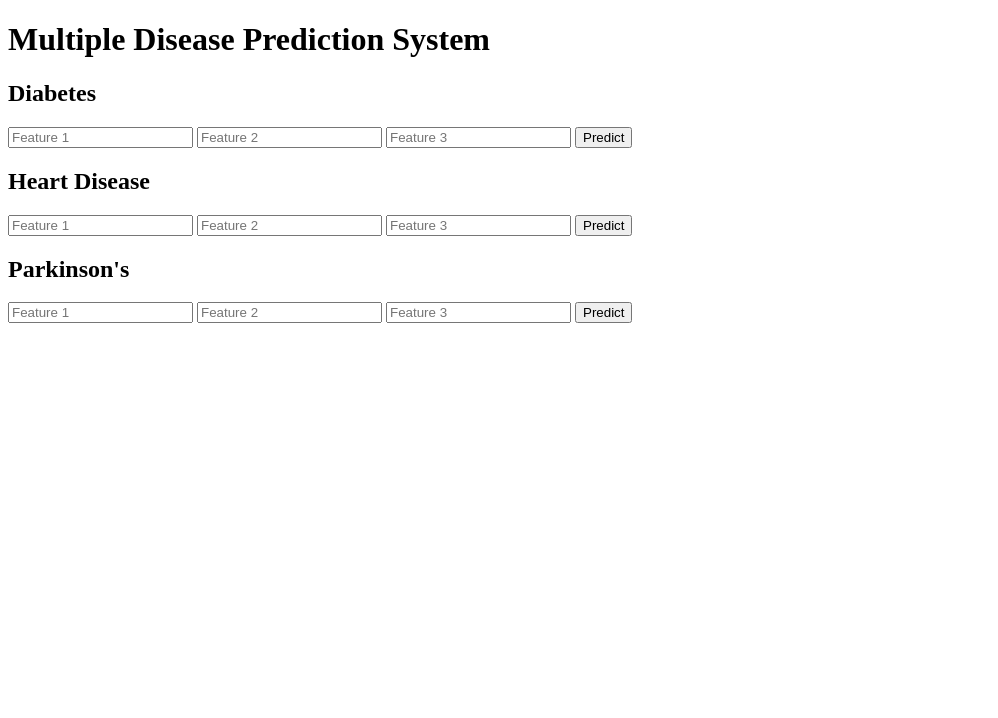
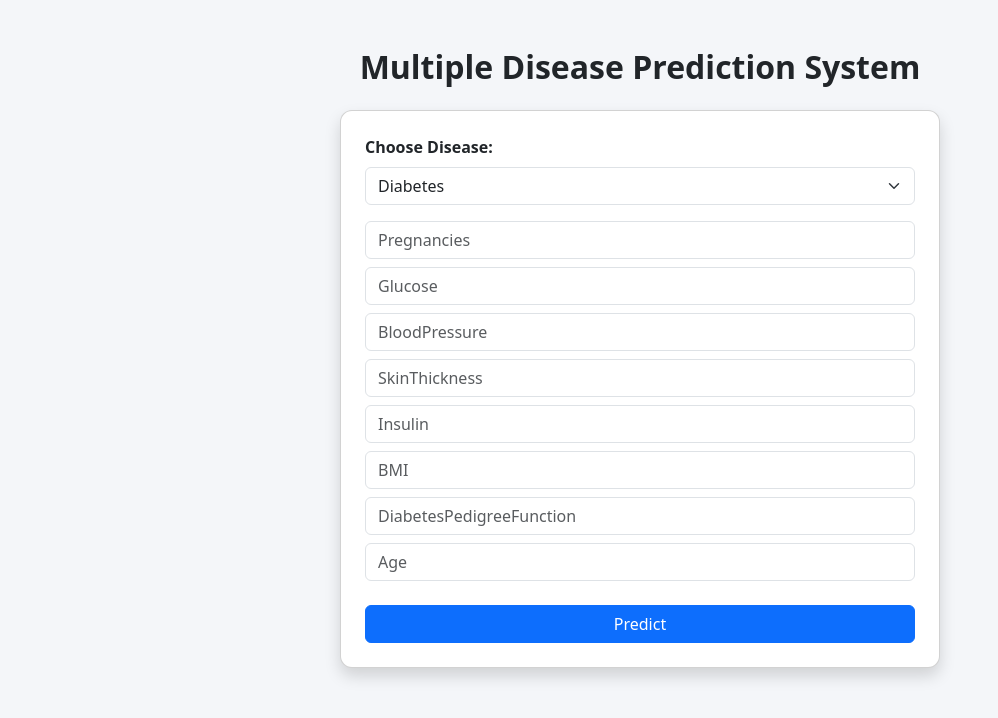
Before and after one commit to ryangeoantony007-cmd/multiple-disease-prediction, a Flask app: page / in a window 1280 px wide. Shown: the top 718 px of the page, without its empty margins (0-998 px from the left). Run offline with Flask 3, Linux system fonts and the light colour scheme; parts of the project's set-up code (start-up, migrations or seed data) failed here and were passed over.

Commit message:
Add files via upload

```diff
--- a/templates/index.html
+++ b/templates/index.html
@@ -1,32 +1,84 @@
+<!DOCTYPE html>
+<html lang="en">
+<head>
+    <meta charset="UTF-8">
+    <title>Multiple Disease Prediction System</title>
+    <link href="https://cdn.jsdelivr.net/npm/bootstrap@5.3.2/dist/css/bootstrap.min.css" rel="stylesheet">
+    <style>
+        body {
+            background-color: #f4f6f9;
+        }
+        .card {
+            border-radius: 12px;
+        }
+    </style>
+</head>
+<body>
 
-<!DOCTYPE html>
-<html>
-<head><title>Multiple Disease Prediction</title></head>
-<body>
-    <h1>Multiple Disease Prediction System</h1>
+<div class="container mt-5">
+    <h2 class="text-center mb-4 fw-bold">Multiple Disease Prediction System</h2>
 
-    <h2>Diabetes</h2>
-    <form action="/diabetes" method="post">
-        <input name="f1" placeholder="Feature 1">
-        <input name="f2" placeholder="Feature 2">
-        <input name="f3" placeholder="Feature 3">
-        <button type="submit">Predict</button>
-    </form>
+    <div class="card shadow p-4 mx-auto" style="max-width: 600px;">
+        <form id="predictionForm" method="post">
 
-    <h2>Heart Disease</h2>
-    <form action="/heart" method="post">
-        <input name="f1" placeholder="Feature 1">
-        <input name="f2" placeholder="Feature 2">
-        <input name="f3" placeholder="Feature 3">
-        <button type="submit">Predict</button>
-    </form>
+            <label class="fw-semibold mb-2">Choose Disease:</label>
+            <select class="form-select mb-3" id="disease" onchange="loadFields()">
+                <option value="diabetes">Diabetes</option>
+                <option value="heart">Heart Disease</option>
+                <option value="parkinsons">Parkinson's</option>
+            </select>
 
-    <h2>Parkinson's</h2>
-    <form action="/parkinsons" method="post">
-        <input name="f1" placeholder="Feature 1">
-        <input name="f2" placeholder="Feature 2">
-        <input name="f3" placeholder="Feature 3">
-        <button type="submit">Predict</button>
-    </form>
+            <div id="fields"></div>
+
+            <button class="btn btn-primary w-100 mt-3">Predict</button>
+        </form>
+    </div>
+</div>
+
+<script>
+function loadFields() {
+    const disease = document.getElementById("disease").value;
+    const fieldsDiv = document.getElementById("fields");
+    let html = "";
+
+    if (disease === "diabetes") {
+        document.getElementById("predictionForm").action = "/diabetes";
+        const labels = [
+            "Pregnancies", "Glucose", "BloodPressure", "SkinThickness",
+            "Insulin", "BMI", "DiabetesPedigreeFunction", "Age"
+        ];
+        labels.forEach(l => {
+            html += `<input class="form-control mb-2" name="${l}" placeholder="${l}" required>`;
+        });
+    }
+
+    if (disease === "heart") {
+        document.getElementById("predictionForm").action = "/heart";
+        const labels = [
+            "Age", "Sex", "ChestPain", "RestingBP", "Cholesterol",
+            "FastingBloodSugar", "MaxHeartRate", "ExerciseAngina"
+        ];
+        labels.forEach(l => {
+            html += `<input class="form-control mb-2" name="${l}" placeholder="${l}" required>`;
+        });
+    }
+
+    if (disease === "parkinsons") {
+        document.getElementById("predictionForm").action = "/parkinsons";
+        const labels = [
+            "MDVP:Fo(Hz)", "MDVP:Fhi(Hz)", "MDVP:Flo(Hz)",
+            "MDVP:Jitter(%)", "MDVP:Shimmer", "HNR"
+        ];
+        labels.forEach(l => {
+            html += `<input class="form-control mb-2" name="${l}" placeholder="${l}" required>`;
+        });
+    }
+
+    fieldsDiv.innerHTML = html;
+}
+
+loadFields();
+</script>
+
 </body>
 </html>
```
Also changed, not shown: templates/result.html (+14 -6 lines).
